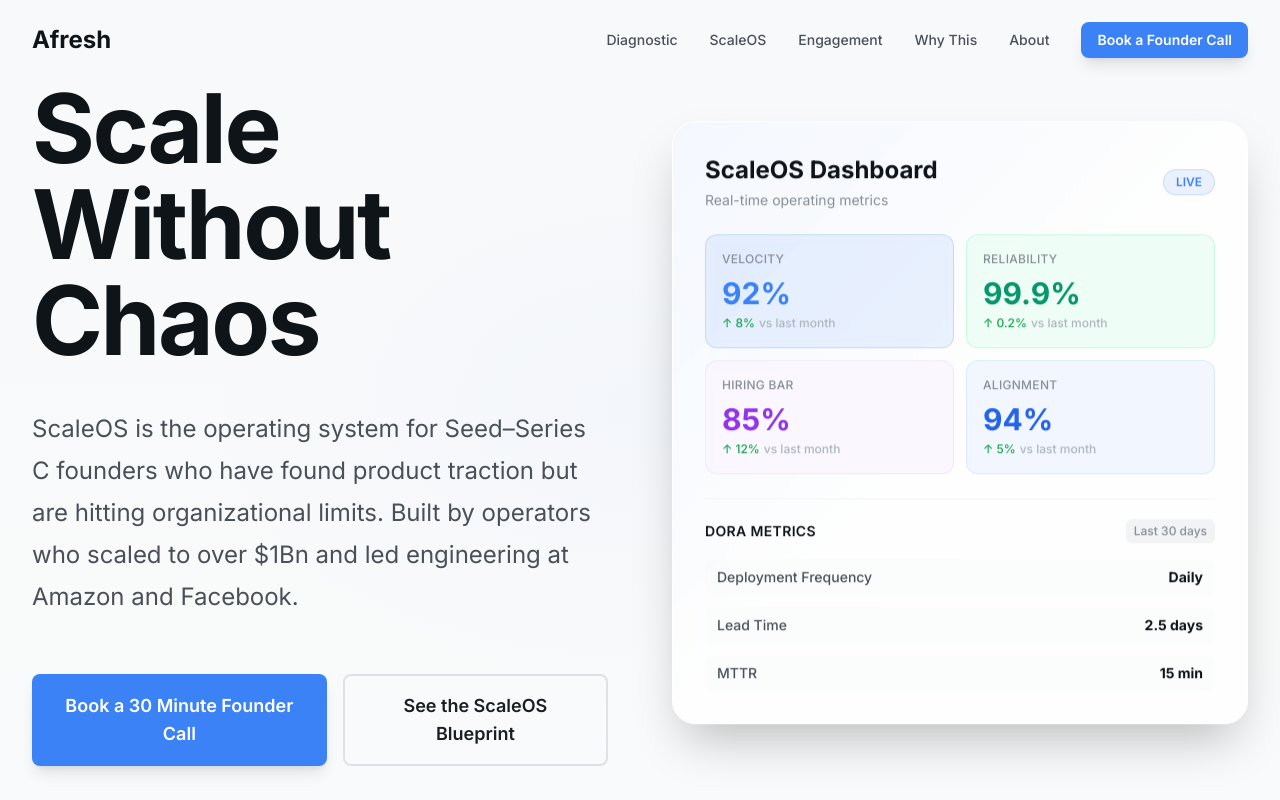
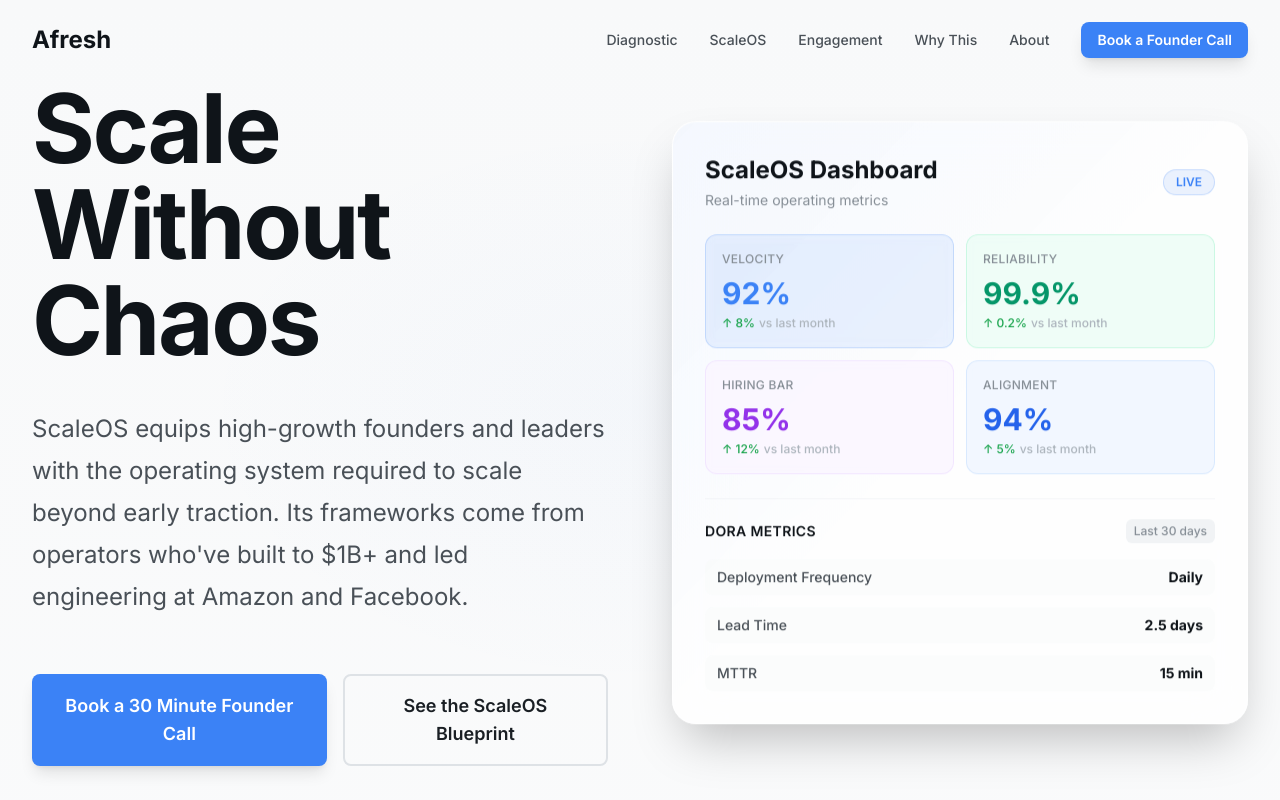
Before and after one commit to Afreshio/founder-assessment-tool, a React (Vite) app: page /scaleos in a window 1280 px wide. Shown: the top 800 px of the page. Built offline with nearby package versions, Linux system fonts and the light colour scheme.

Commit message:
Update ScaleOS description text

```diff
--- a/src/pages/ScaleOSLanding.tsx
+++ b/src/pages/ScaleOSLanding.tsx
@@ -60,7 +60,7 @@
                 Scale Without Chaos
               </h1>
               <p className="text-xl md:text-2xl text-charcoal-700 leading-relaxed max-w-2xl" style={{ lineHeight: '1.75' }}>
-                ScaleOS is the operating system for Seed–Series C founders who have found product traction but are hitting organizational limits. Built by operators who scaled to over $1Bn and led engineering at Amazon and Facebook.
+                ScaleOS equips high-growth founders and leaders with the operating system required to scale beyond early traction. Its frameworks come from operators who've built to $1B+ and led engineering at Amazon and Facebook.
               </p>
               <div className="flex flex-col sm:flex-row gap-4 pt-4">
                 <Button
```
